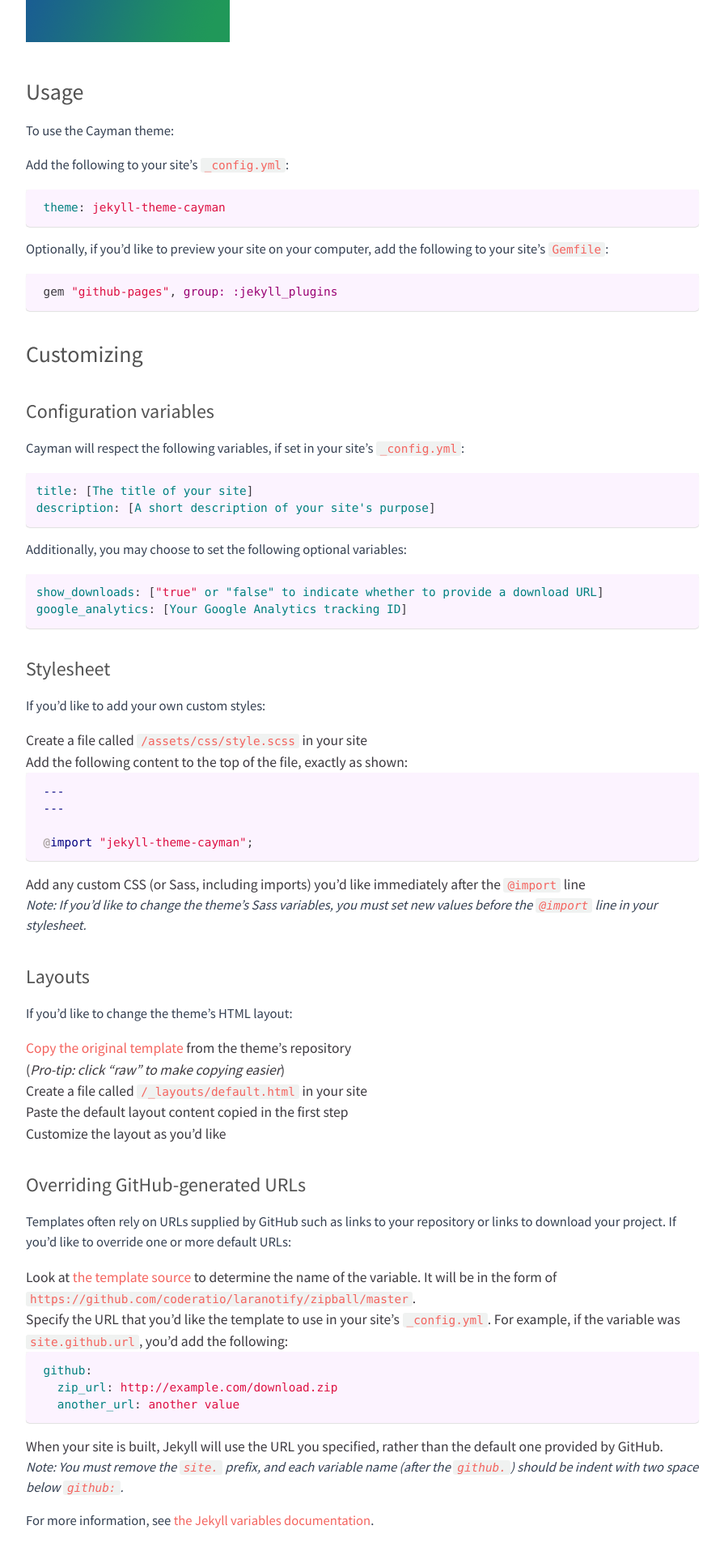
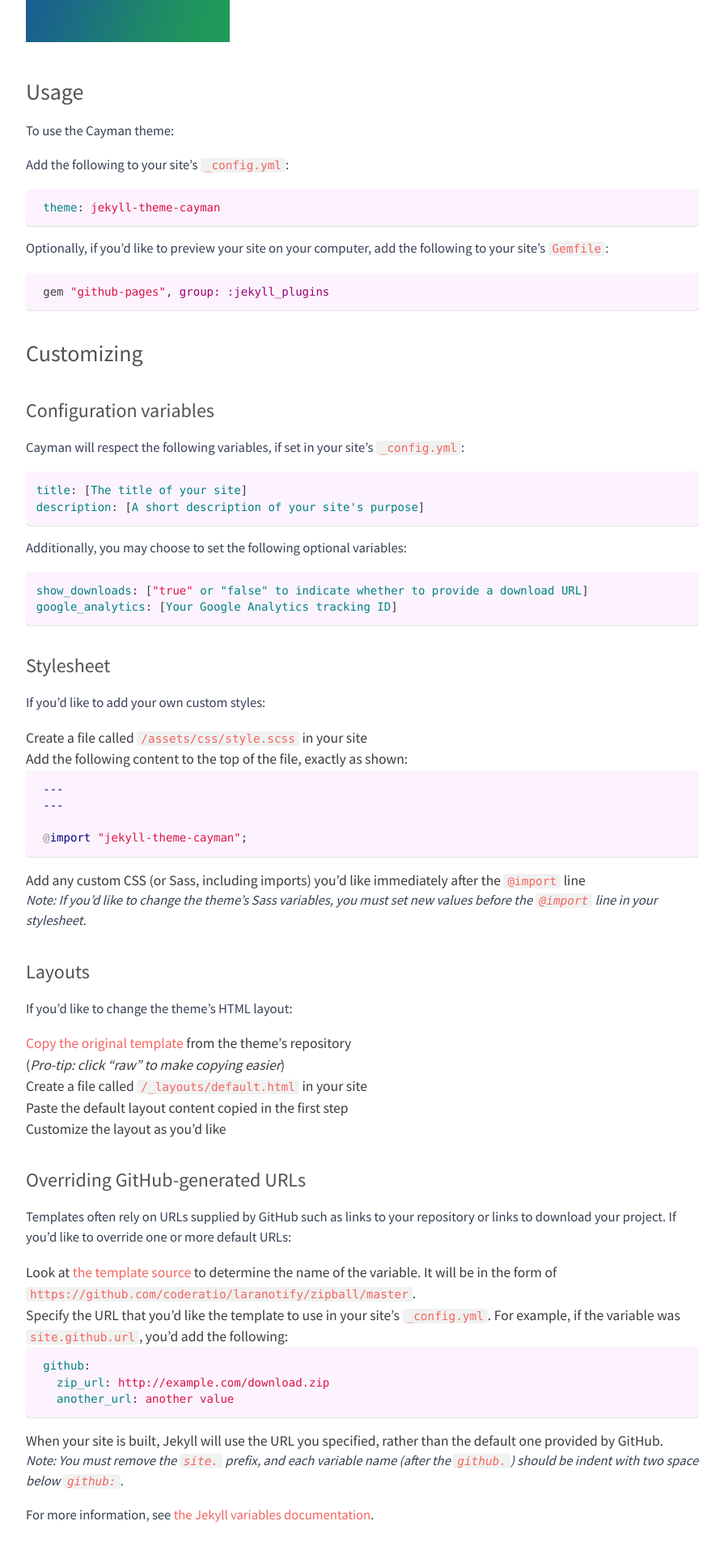
Before and after one commit to coderatio/laranotify, a Jekyll site: the page built from docs/README.md, in a window 1280 px wide. Shown: the part 1632-3552 px from the top of the page at 81% size, without its empty margins (192-1087 px from the left). Built offline with Jekyll 4.4.1, drawn with Linux system fonts in a browser that asks for light colours; some web fonts are replaced; our own code applies the rules of GitHub Pages for plain Markdown files; a script that is not in the unit is left out.

Commit message:
Docs folder general updates

```diff
--- a/docs/_sass/jekyll-theme-cayman.scss
+++ b/docs/_sass/jekyll-theme-cayman.scss
@@ -214,7 +214,7 @@ a {
     padding: 0.8rem;
     margin-top: 0;
     margin-bottom: 1rem;
-    font: 1rem "Operator Mono","Fira Code",Consolas,Monaco,"Andale Mono",monospace;
+    font: 14px "Operator Mono","Fira Code",Consolas,Monaco,"Andale Mono",monospace;
     color: $code-text-color;
     word-wrap: normal;
     background-color: $code-bg-color;
@@ -225,7 +225,7 @@ a {
     > code {
       padding: 0;
       margin: 0;
-      font-size: 0.9rem;
+      font-size: 14px !important;
       color: $code-text-color;
       word-break: normal;
       white-space: pre;
@@ -247,7 +247,7 @@ a {
   pre {
     padding: 0.8rem;
     overflow: auto;
-    font-size: 0.9rem;
+    font-size: 14px !important;
     line-height: 1.45;
     border-radius: 0.3rem;
     -webkit-overflow-scrolling: touch;
@@ -398,3 +398,7 @@ code.highlighter-rouge {
   padding: 1px 5px;
   border-radius: 3px;
 }
+
+.hljs-emphasis, .hljs-quote, .hljs-string, .hljs-strong, .hljs-template-variable, .hljs-variable {
+  color: #49bb52;
+}
```
